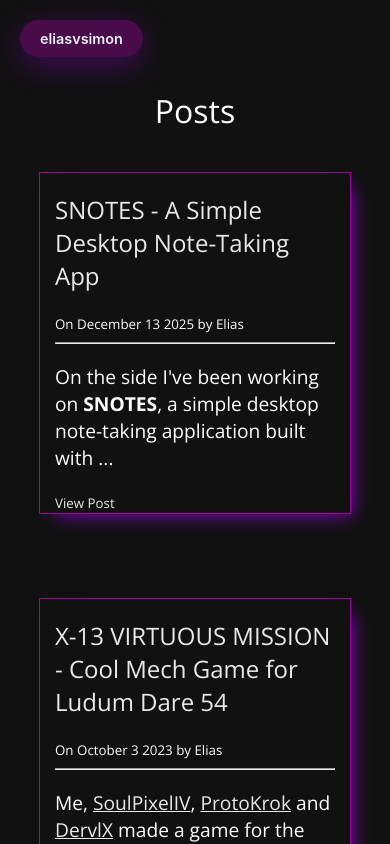
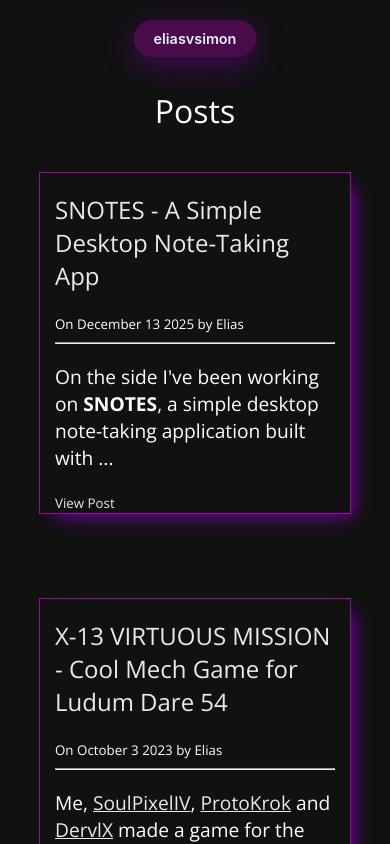
Before and after one commit to EliasVincent/eliasvsimon-react-blog, a React (Create React App) app: page / in a window 390 px wide. Shown: the top 844 px of the page. Built offline with nearby package versions, Linux system fonts and the light colour scheme.

Commit message:
Change navbar behaviour on mobile

```diff
--- a/src/components/Navbar.js
+++ b/src/components/Navbar.js
@@ -50,7 +50,7 @@ const Navbar = () => {
         maxWidth: '90vw'
     };
 
-    const collapsedStyle = {
+    const collapsedLeftStyle = {
         ...panelStyle,
         left: '20px',
         right: 'auto',
@@ -59,7 +59,13 @@ const Navbar = () => {
         cursor: 'pointer'
     };
 
-    const expandedMenuStyle = {
+    const collapsedCenterStyle = {
+        ...panelStyle,
+        padding: '10px 20px',
+        cursor: 'pointer'
+    };
+
+    const expandedMenuLeftStyle = {
         display: 'flex',
         flexDirection: 'column',
         position: 'fixed',
@@ -79,6 +85,12 @@ const Navbar = () => {
         transition: 'opacity 0.25s ease, transform 0.25s ease'
     };
 
+    const expandedMenuCenterStyle = {
+        ...expandedMenuLeftStyle,
+        left: '50%',
+        transform: isMenuOpen ? 'translateX(-50%) translateY(0) scale(1)' : 'translateX(-50%) translateY(-10px) scale(0.95)'
+    };
+
     const inlineTitleStyle = {
         fontSize: 'clamp(0.9rem, 3vw, 1.2rem)'
     };
@@ -92,10 +104,8 @@ const Navbar = () => {
         padding: '5px 0'
     };
 
-    // On mobile OR when scrolled, show collapsed button
-    const showCollapsed = isMobile || isScrolled
-
-    if (!showCollapsed) {
+    // Desktop, not scrolled: full navbar
+    if (!isMobile && !isScrolled) {
         return (
             <div style={panelStyle}>
                 <Link className="navbar-title" style={inlineTitleStyle} to="/">eliasvsimon</Link>
@@ -107,16 +117,36 @@ const Navbar = () => {
         )
     }
 
-    // Collapsed button on top left
+    // Mobile at top (not scrolled): collapsed centered
+    if (isMobile && !isScrolled) {
+        return (
+            <>
+                <div
+                    style={collapsedCenterStyle}
+                    onClick={() => setIsMenuOpen(!isMenuOpen)}
+                >
+                    <span className="navbar-title" style={inlineTitleStyle}>eliasvsimon</span>
+                </div>
+                <div style={expandedMenuCenterStyle}>
+                    <Link className="navbar-link" style={menuLinkStyle} to="/" onClick={() => setIsMenuOpen(false)}>Home</Link>
+                    <Link className="navbar-link" style={menuLinkStyle} to="/games" onClick={() => setIsMenuOpen(false)}>Games</Link>
+                    <Link className="navbar-link" style={menuLinkStyle} to="/apps" onClick={() => setIsMenuOpen(false)}>Apps</Link>
+                    <Link className="navbar-link" style={menuLinkStyle} to="/about" onClick={() => setIsMenuOpen(false)}>About</Link>
+                </div>
+            </>
+        )
+    }
+
+    // Desktop scrolled OR Mobile scrolled: collapsed on top left
     return (
         <>
             <div
-                style={collapsedStyle}
+                style={collapsedLeftStyle}
                 onClick={() => setIsMenuOpen(!isMenuOpen)}
             >
                 <span className="navbar-title" style={inlineTitleStyle}>eliasvsimon</span>
             </div>
-            <div style={expandedMenuStyle}>
+            <div style={expandedMenuLeftStyle}>
                 <Link className="navbar-link" style={menuLinkStyle} to="/" onClick={() => setIsMenuOpen(false)}>Home</Link>
                 <Link className="navbar-link" style={menuLinkStyle} to="/games" onClick={() => setIsMenuOpen(false)}>Games</Link>
                 <Link className="navbar-link" style={menuLinkStyle} to="/apps" onClick={() => setIsMenuOpen(false)}>Apps</Link>
```
